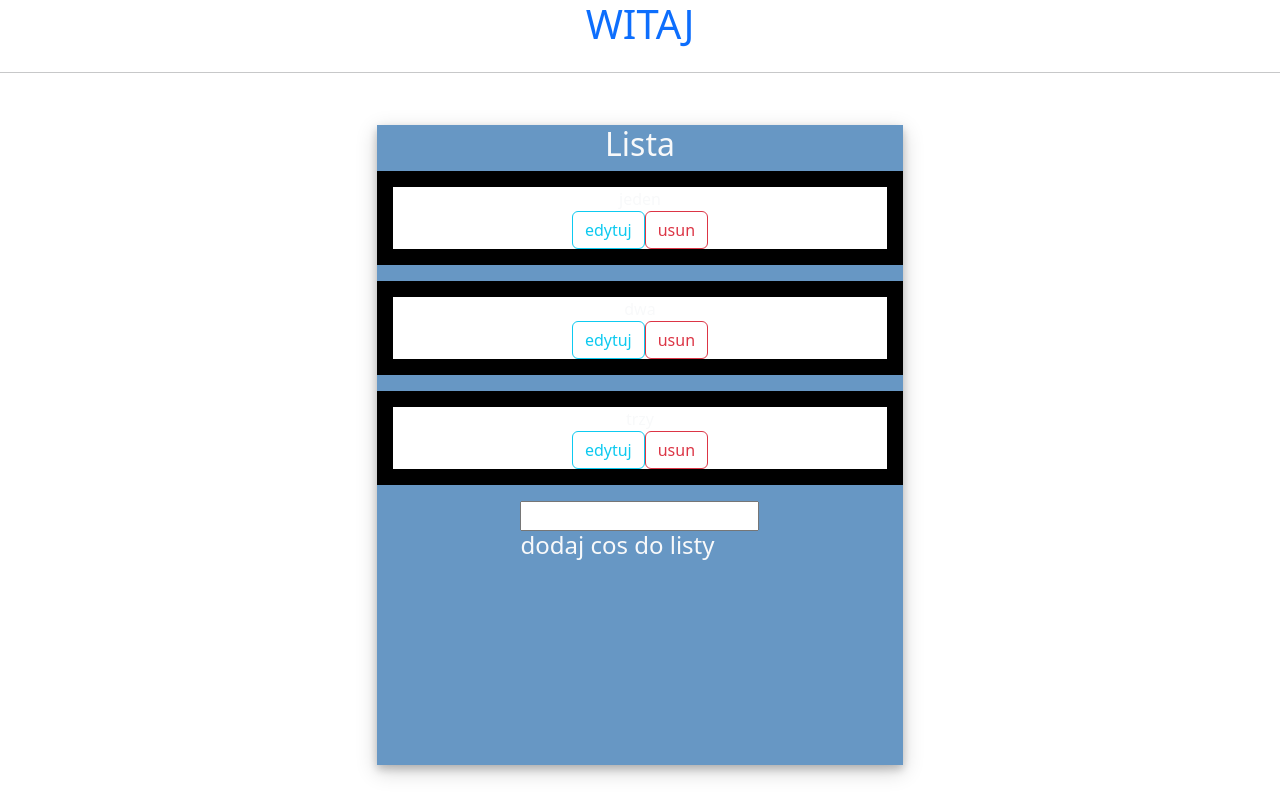
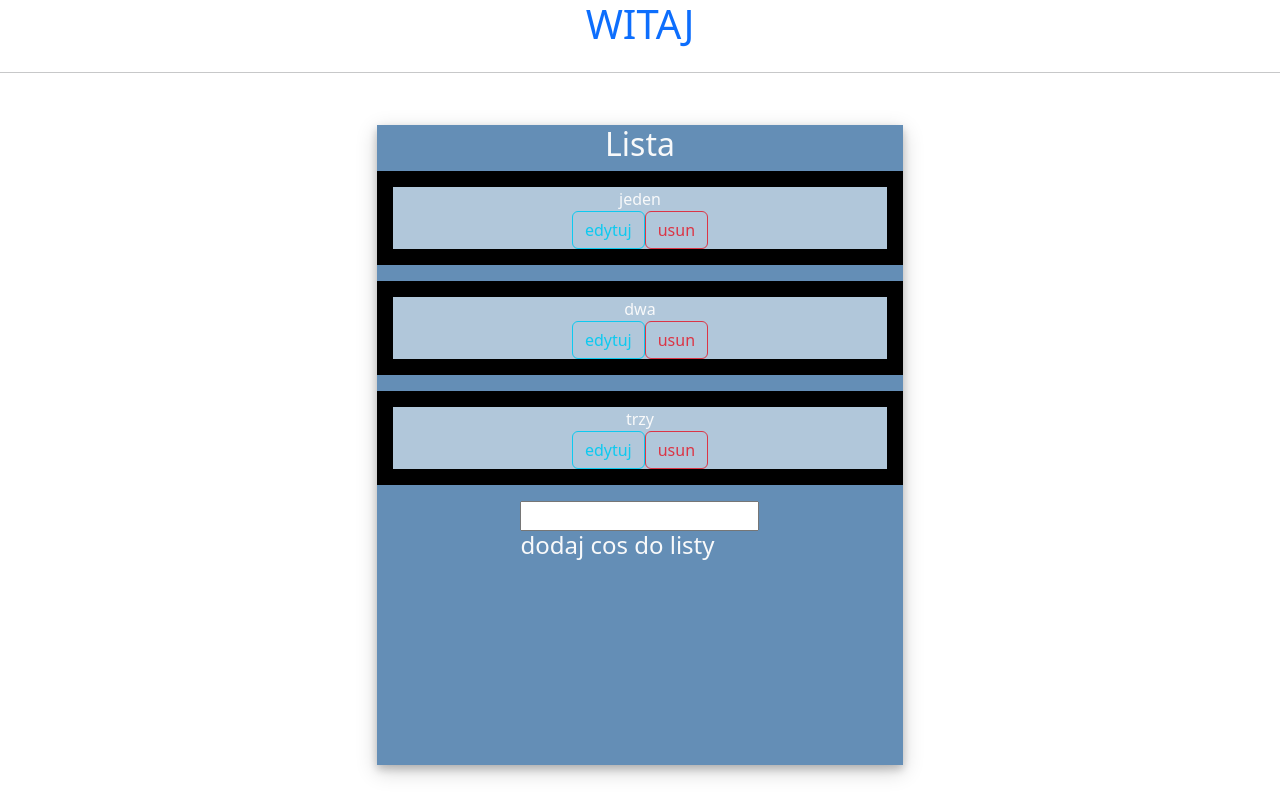
Before and after one commit to Dragonslayer49/listaTodo, a Nuxt app: page / in a window 1280 px wide. Built offline with nearby package versions, Linux system fonts and the light colour scheme.

Commit message:
w component dziala i jest edytowanie

```diff
--- a/components/Lista.vue
+++ b/components/Lista.vue
@@ -50,6 +50,6 @@ ul {
 
 li {
   width: 100%;
-  background-color:white;
+  background-color: #b1c7da;
 }
 </style>
--- a/pages/index.vue
+++ b/pages/index.vue
@@ -100,7 +100,7 @@ main {
 }
 #blok {
 
-  background-color: #6797c4;
+  background-color: #648eb6;
   min-width: 30rem;
   min-height: 40rem;
   box-shadow: 0 4px 8px 0 rgba(0, 0, 0, 0.2), 0 6px 20px 0 rgba(0, 0, 0, 0.19);
```
